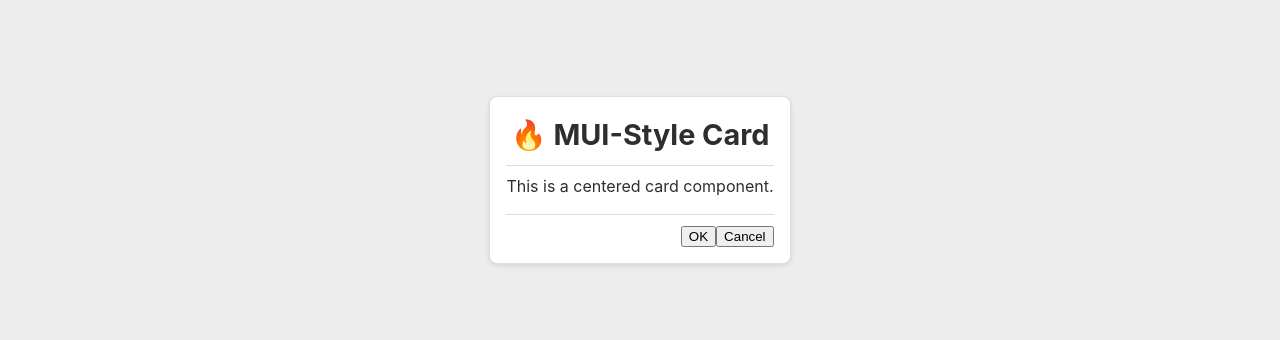
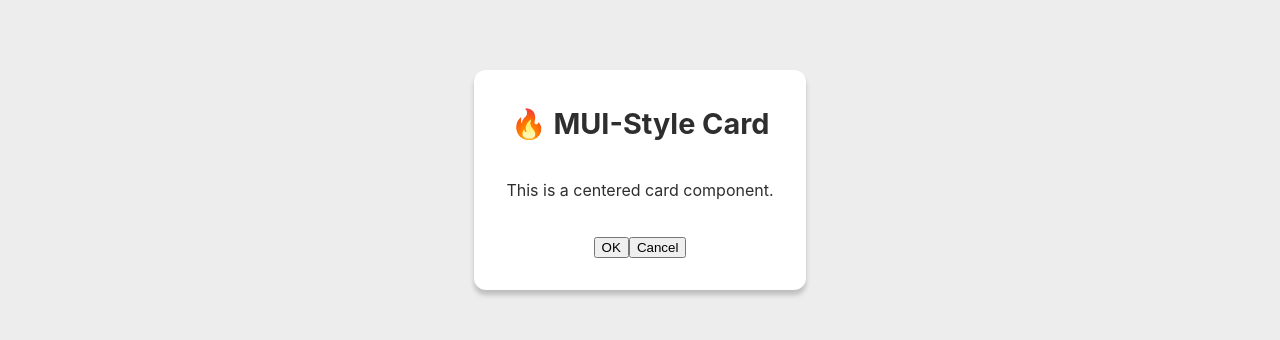
Before and after one commit to alexinatra2/opal-overhaul, a Vue app: page /courses in a window 1280 px wide. Shown: the part 220-560 px from the top of the page. Built offline with nearby package versions, Linux system fonts and the light colour scheme; the HTML template or start-up script is replaced by a standard one.

Commit message:
change style of Card component

```diff
--- a/src/components/shared/Card.vue
+++ b/src/components/shared/Card.vue
@@ -6,17 +6,14 @@ const slots = useSlots();
 
 <template>
   <div class="card">
-    <!-- Render Header Slot if Provided -->
     <div v-if="slots.header" class="card-header">
       <slot name="header"></slot>
     </div>
 
-    <!-- Render Content Slot -->
     <div class="card-body">
       <slot></slot>
     </div>
 
-    <!-- Render Actions Slot if Provided -->
     <div v-if="slots.actions" class="card-actions">
       <slot name="actions"></slot>
     </div>
@@ -25,31 +22,18 @@ const slots = useSlots();
 
 <style scoped>
 .card {
-  border: 1px solid #ddd;
-  border-radius: 8px;
-  padding: 1rem;
-  box-shadow: 0 2px 5px rgba(0, 0, 0, 0.1);
+  display: flex;
+  flex-direction: column;
+  align-items: center;
+  gap: 2rem;
+  border-radius: 12px;
+  padding: 2rem;
+  box-shadow: 0 5px 5px rgba(0, 0, 0, 0.2);
   background: white;
-  width: 100%;
-  max-width: 400px;
 }
 
 .card-header {
   font-size: 1.2rem;
   font-weight: bold;
-  border-bottom: 1px solid #ddd;
-  padding-bottom: 0.5rem;
-  margin-bottom: 0.5rem;
-}
-
-.card-body {
-  font-size: 1rem;
-}
-
-.card-actions {
-  margin-top: 1rem;
-  text-align: right;
-  border-top: 1px solid #ddd;
-  padding-top: 0.5rem;
 }
 </style>
```
